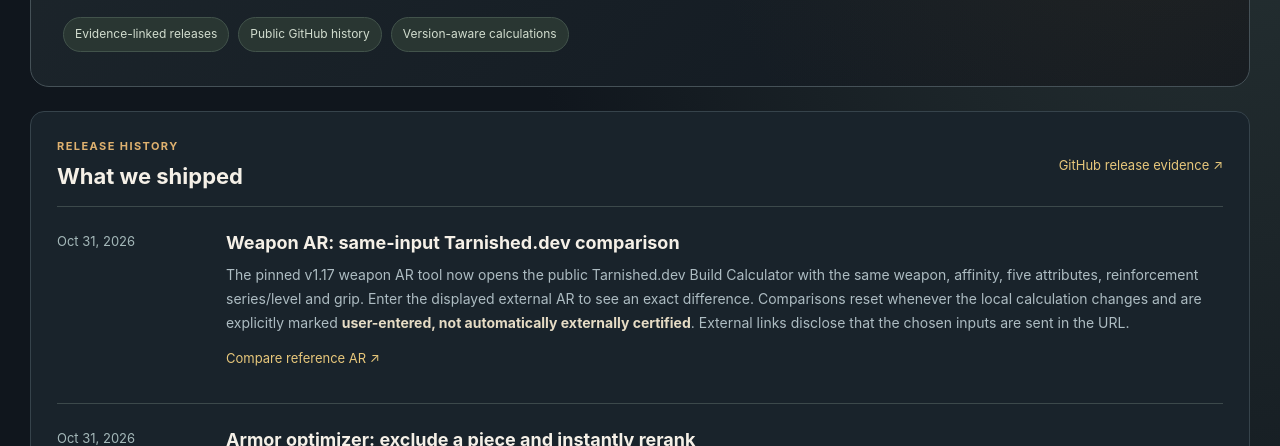
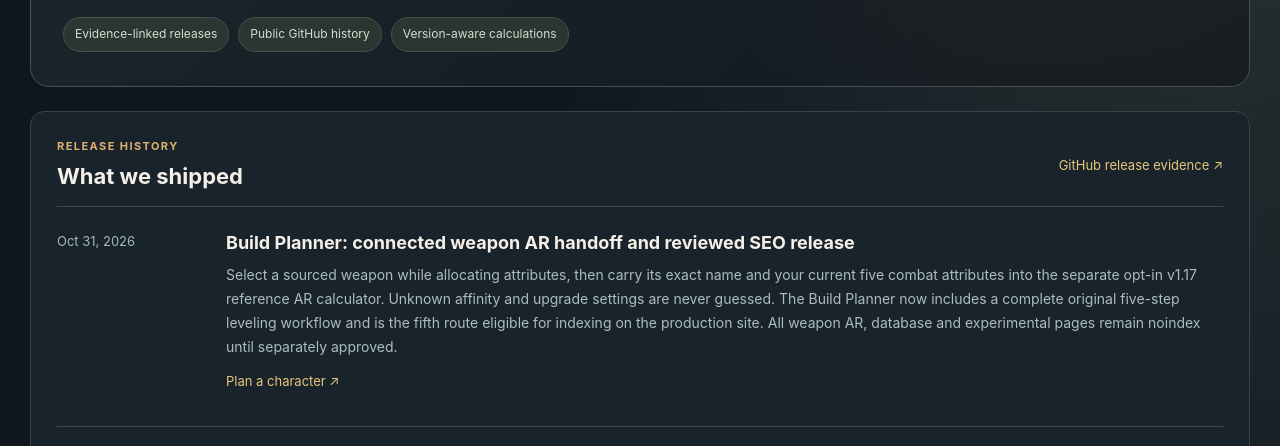
Before and after one commit to garrison2025/Elden-Ring, a website: page public/updates/index.html in a window 1280 px wide. Shown: the part 305-751 px from the top of the page. Drawn offline with Linux system fonts and the light colour scheme.

Commit message:
docs(changelog): publish user-facing Build Planner AR integration and index gate

```diff
--- a/public/updates/index.html
+++ b/public/updates/index.html
@@ -17,6 +17,7 @@
 <section class="panel updates-history" aria-labelledby="updates-heading">
 <div class="updates-title"><div><div class="eyebrow">Release history</div><h2 id="updates-heading">What we shipped</h2></div><a href="https://github.com/garrison2025/Elden-Ring/pulls?q=is%3Apr+is%3Amerged" target="_blank" rel="noopener noreferrer">GitHub release evidence ↗</a></div>
 <ol class="updates-list">
+<li><time datetime="2026-10-31">Oct 31, 2026</time><div><h3>Build Planner: connected weapon AR handoff and reviewed SEO release</h3><p>Select a sourced weapon while allocating attributes, then carry its exact name and your current five combat attributes into the separate opt-in v1.17 reference AR calculator. Unknown affinity and upgrade settings are never guessed. The Build Planner now includes a complete original five-step leveling workflow and is the fifth route eligible for indexing on the production site. All weapon AR, database and experimental pages remain noindex until separately approved.</p><p class="updates-meta"><a href="../build-planner/">Plan a character ↗</a></p></div></li>
 <li><time datetime="2026-10-31">Oct 31, 2026</time><div><h3>Weapon AR: same-input Tarnished.dev comparison</h3><p>The pinned v1.17 weapon AR tool now opens the public Tarnished.dev Build Calculator with the same weapon, affinity, five attributes, reinforcement series/level and grip. Enter the displayed external AR to see an exact difference. Comparisons reset whenever the local calculation changes and are explicitly marked <strong>user-entered, not automatically externally certified</strong>. External links disclose that the chosen inputs are sent in the URL.</p><p class="updates-meta"><a href="../weapon-ar-calculator/">Compare reference AR ↗</a></p></div></li>
 <li><time datetime="2026-10-31">Oct 31, 2026</time><div><h3>Armor optimizer: exclude a piece and instantly rerank</h3><p>In the manual CSV armor research tool, you can now exclude individual head, chest, glove or leg pieces directly from any ranked combination. The exact solver reruns immediately; undo or clear exclusions without changing your input. Added independent exhaustive-search comparison tests. <strong>The supplied example remains fictional and no current-game armor accuracy is claimed.</strong></p><p class="updates-meta"><a href="../armor-optimizer/">Try custom armor optimization ↗</a><a href="https://github.com/garrison2025/Elden-Ring/pull/77" target="_blank" rel="noopener noreferrer">Implementation PR #77 ↗</a></p></div></li>
 <li><time datetime="2026-10-31">Oct 31, 2026</time><div><h3>New one-click Weapon AR Calculator</h3><p>Added a dedicated, mobile-friendly calculator for real weapons, exact affinities, reinforcement levels, five combat stats and one-/two-handed nominal Attack Rating. Public v1.17 parameters load only after a user click; no login, paid API or game installation is needed.</p><p class="updates-meta"><a href="../weapon-ar-calculator/">Try the AR calculator ↗</a><a href="https://github.com/garrison2025/Elden-Ring/pull/73" target="_blank" rel="noopener noreferrer">Merged PR #73 ↗</a></p></div></li>
```
